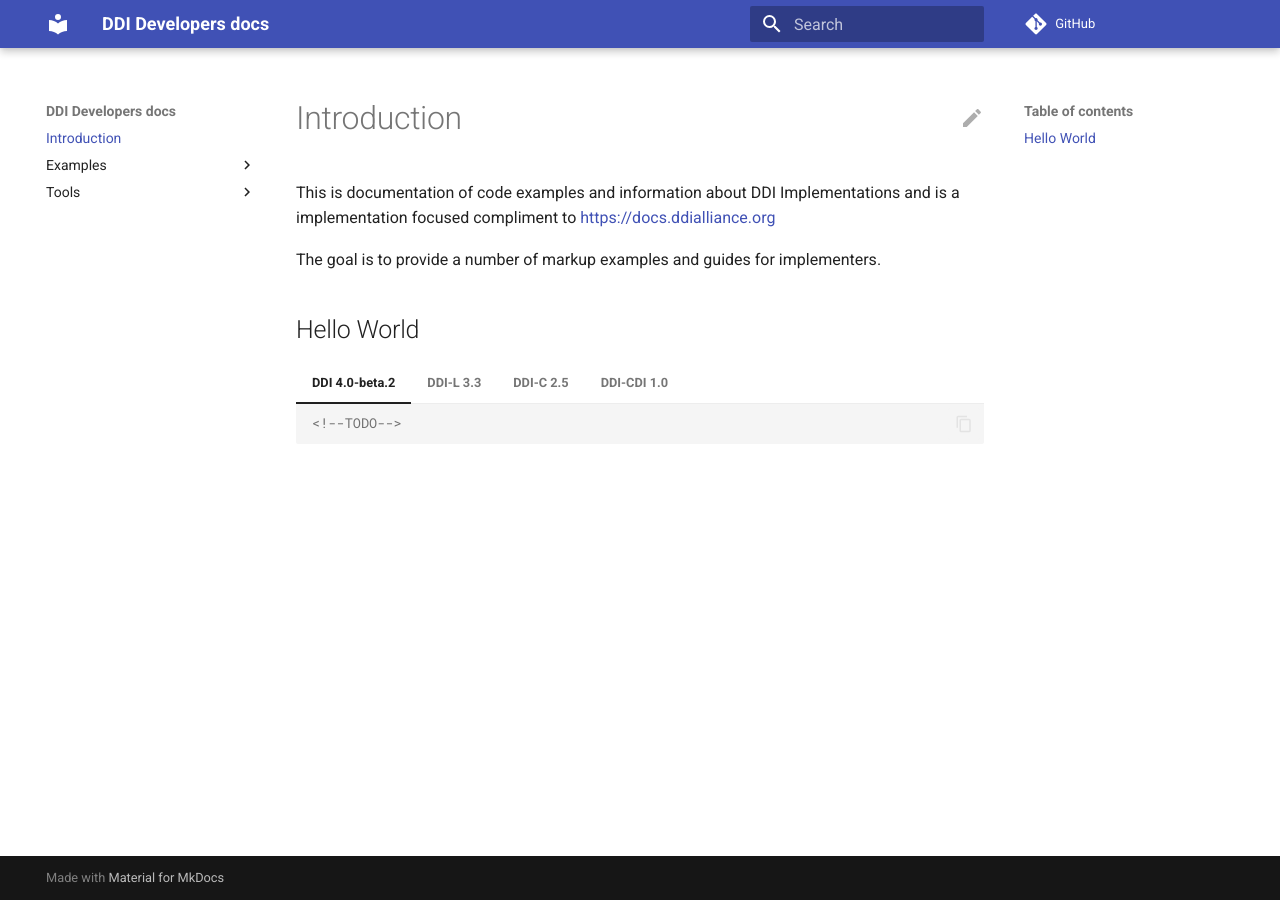
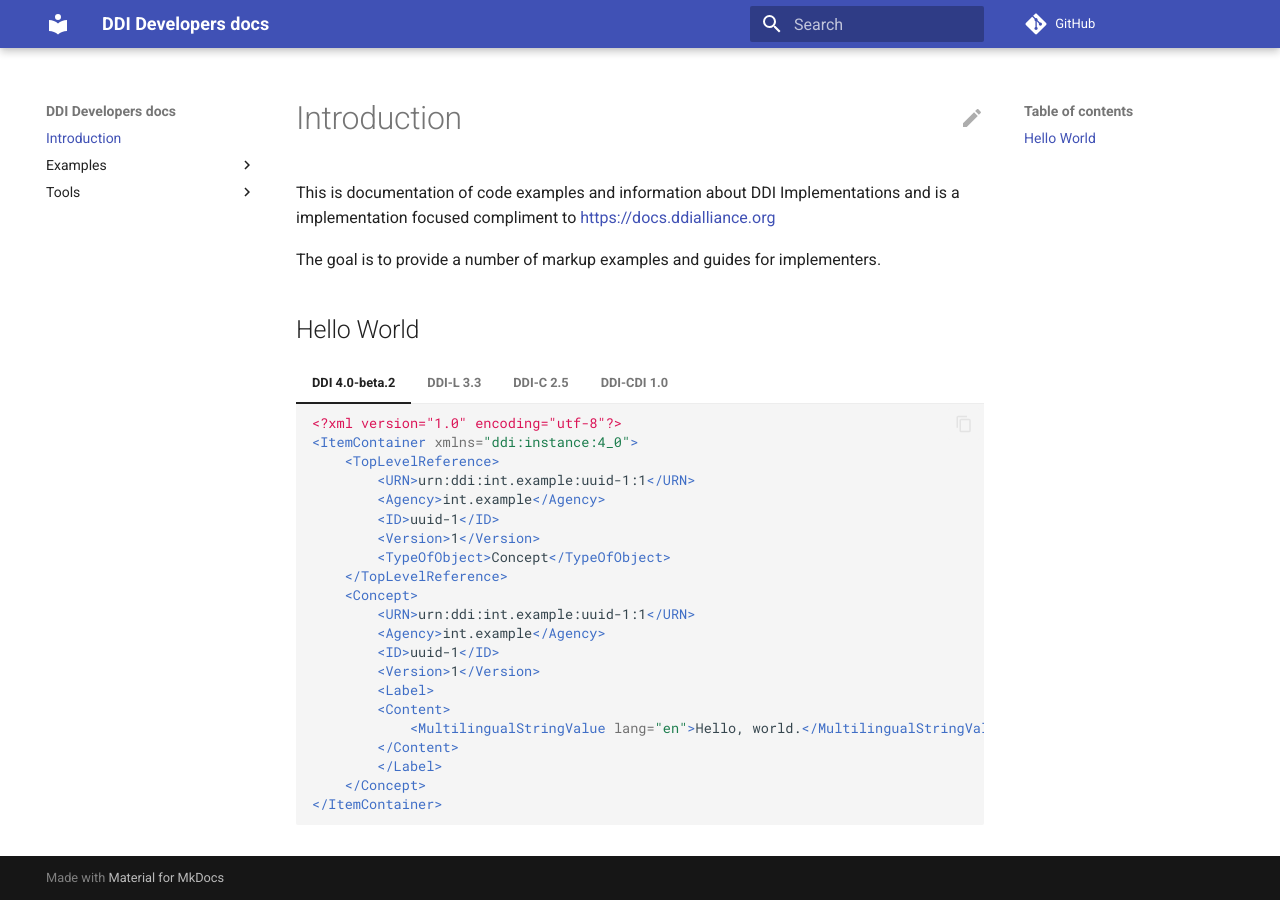
Before and after one commit to ddi-developers/docs, an MkDocs documentation site: the page built from docs/index.md, in a window 1280 px wide. Built offline with MkDocs 1.6.1 and Material for MkDocs 9.7.7, drawn with Linux system fonts in a browser that asks for light colours; comment, search, counter and statistics services are not loaded.

Commit message:
include the DDI 4.0 beta 2 hello world

````diff
--- a/docs/index.md
+++ b/docs/index.md
@@ -8,7 +8,27 @@ The goal is to provide a number of markup examples and guides for implementers.
 
 === "DDI 4.0-beta.2"
     ```xml
-    <!--TODO-->
+    <?xml version="1.0" encoding="utf-8"?>
+    <ItemContainer xmlns="ddi:instance:4_0">
+        <TopLevelReference>
+            <URN>urn:ddi:int.example:uuid-1:1</URN>
+            <Agency>int.example</Agency>
+            <ID>uuid-1</ID>
+            <Version>1</Version>
+            <TypeOfObject>Concept</TypeOfObject>
+        </TopLevelReference>
+        <Concept>
+            <URN>urn:ddi:int.example:uuid-1:1</URN>
+            <Agency>int.example</Agency>
+            <ID>uuid-1</ID>
+            <Version>1</Version>
+            <Label>
+            <Content>
+                <MultilingualStringValue lang="en">Hello, world.</MultilingualStringValue>
+            </Content>
+            </Label>
+        </Concept>
+    </ItemContainer>
     ```
 === "DDI-L 3.3"
     ```xml
````
